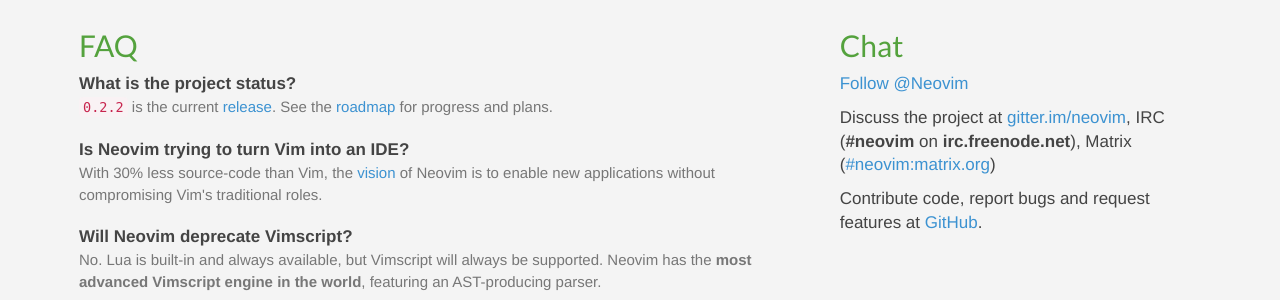
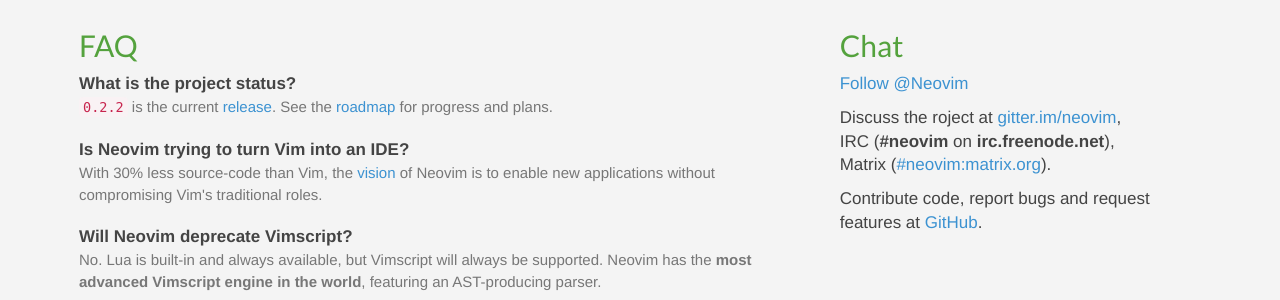
Before and after one commit to neovim/neovim.github.io, a Jekyll site: the page built from index.html, in a window 1280 px wide. Shown: the part 925-1225 px from the top of the page. Built offline with Jekyll 4.4.1, drawn with Linux system fonts in a browser that asks for light colours; nearby versions of some CDN libraries; comment, search, counter and statistics services are not loaded.

Commit message:
index.html: non-breaking spaces for better readability
in the 'chat' section

```diff
--- a/index.html
+++ b/index.html
@@ -126,9 +126,9 @@
       </p>
 
       <p>
-        Discuss the project at <a href="https://gitter.im/neovim/neovim">gitter.im/neovim</a>,
-        IRC (<strong>#neovim</strong> on <strong>irc.freenode.net</strong>),
-        Matrix (<a href="https://riot.im/app/#/room/#neovim:matrix.org">#neovim:matrix.org</a>)
+        Discuss the&nbsp;roject at&nbsp;<a href="https://gitter.im/neovim/neovim">gitter.im/neovim</a>,
+        IRC&nbsp;(<strong>#neovim</strong> on&nbsp;<strong>irc.freenode.net</strong>),
+        Matrix&nbsp;(<a href="https://riot.im/app/#/room/#neovim:matrix.org">#neovim:matrix.org</a>).
       </p>
 
       <p>Contribute code, report bugs and request features at <a href="https://github.com/neovim/neovim">GitHub</a>.</p>
```
